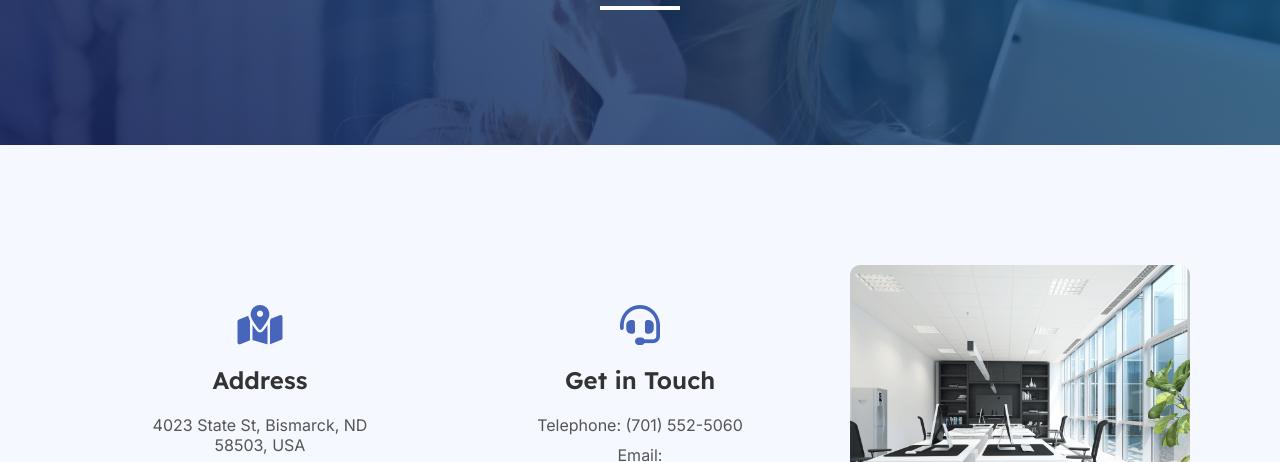
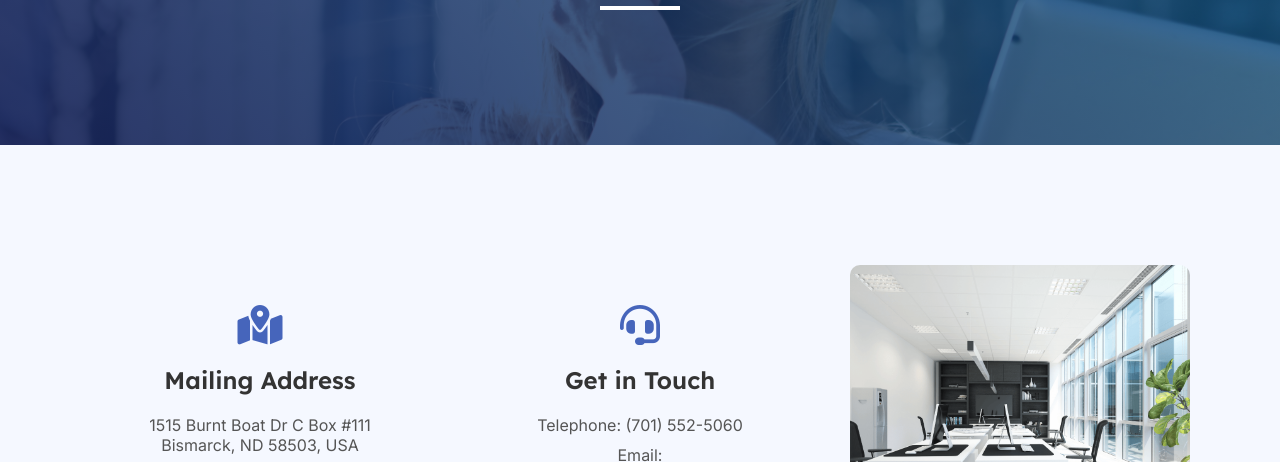
Before and after one commit to sefann/aa-web-upgrade, a website: page contact.html in a window 1280 px wide. Shown: the part 274-736 px from the top of the page. Drawn offline with Linux system fonts and the light colour scheme.

Commit message:
Update mailing address on contact page
- Changed heading from "Address" to "Mailing Address" for clarity
- Updated address from "4023 State St, Bismarck, ND 58503, USA"
- To new address: "1515 Burnt Boat Dr C Box #111, Bismarck, ND 58503, USA"
- Added line break for better formatting of the address

```diff
--- a/contact.html
+++ b/contact.html
@@ -28,8 +28,8 @@
         <div class="contactUs-info-container">
             <div class="info-box">
                 <i class="fas fa-map-location-dot"></i>
-                <h3>Address</h3>
-                <p>4023 State St, Bismarck, ND 58503, USA</p>
+                <h3>Mailing Address</h3>
+                <p>1515 Burnt Boat Dr C Box #111<br>Bismarck, ND 58503, USA</p>
                 <a href="https://maps.google.com" target="_blank" class="location-btn">
                     Check Location <i class="fas fa-arrow-right"></i>
                 </a>
```
